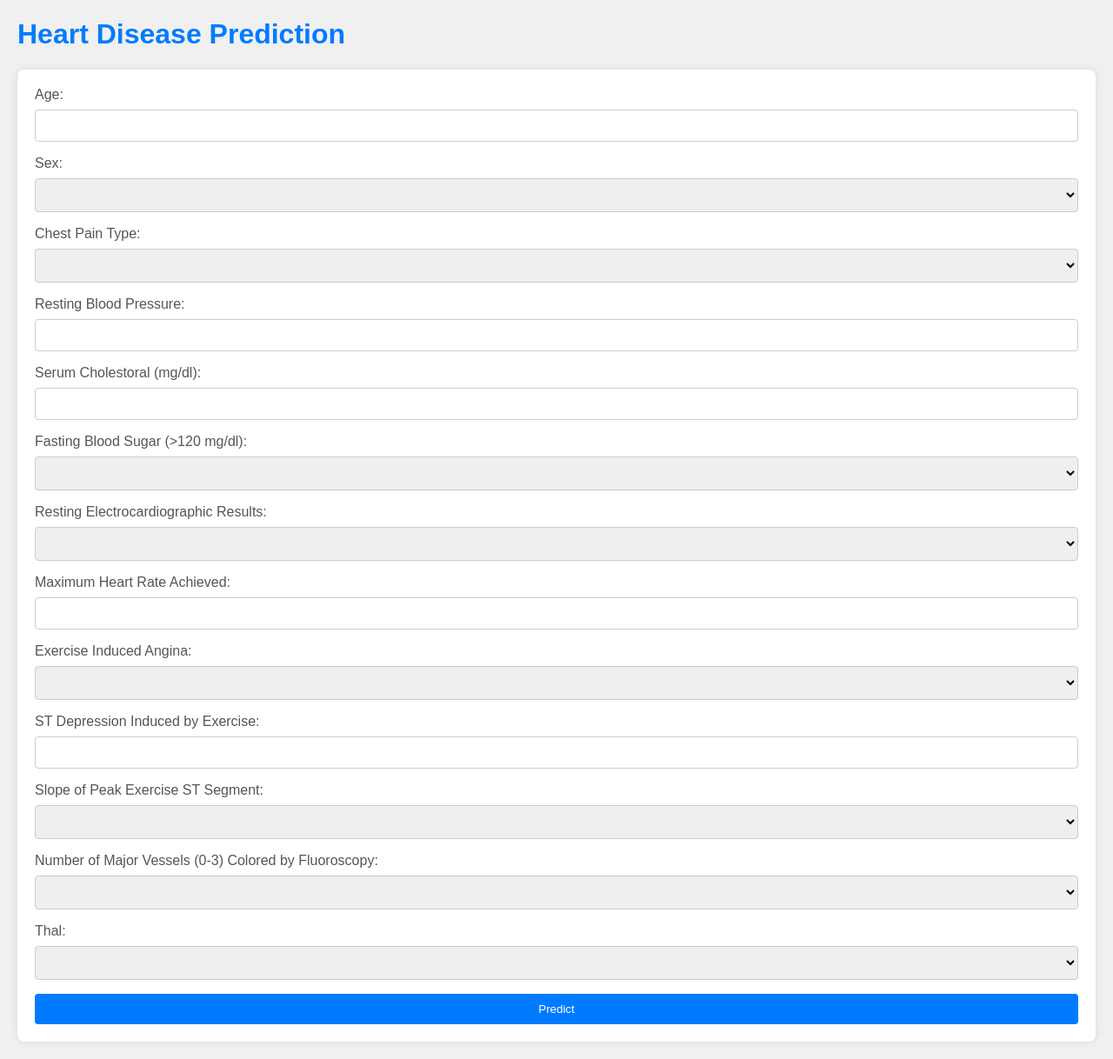
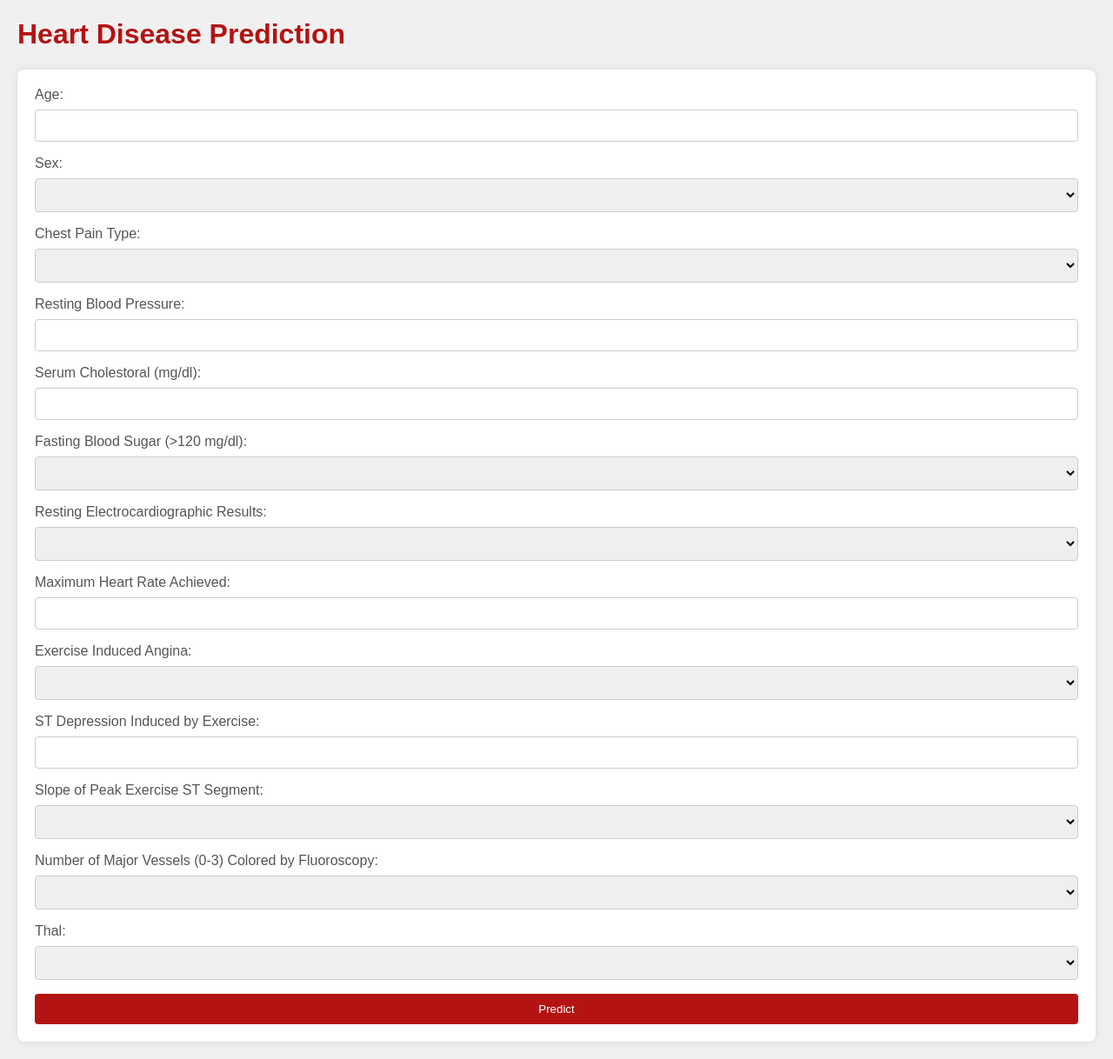
Before and after one commit to Aniket-23/HeartSense-Web-App, a Flask app: page /numeric in a window 1280 px wide. Shown: the whole page at 87% size. Run offline with Flask 3, Linux system fonts and the light colour scheme; parts of the project's set-up code (start-up, migrations or seed data) failed here and were passed over.

Commit message:
added red heart theme to Disease threat module

```diff
--- a/templates/numeric.html
+++ b/templates/numeric.html
@@ -13,7 +13,7 @@
         }
 
         h1 {
-            color: #007bff;
+            color: #B31312;
         }
 
         form {
@@ -39,7 +39,7 @@
         }
 
         button {
-            background-color: #007bff;
+            background-color: #B31312;
             color: #fff;
             padding: 10px 0;
             border: none;
@@ -49,7 +49,7 @@
         }
 
         button:hover {
-            background-color: #0056b3;
+            background-color: #f54040;
         }
     </style>
 </head>
```
Also changed, not shown: templates/numeric_report.html (+4 -4 lines).
